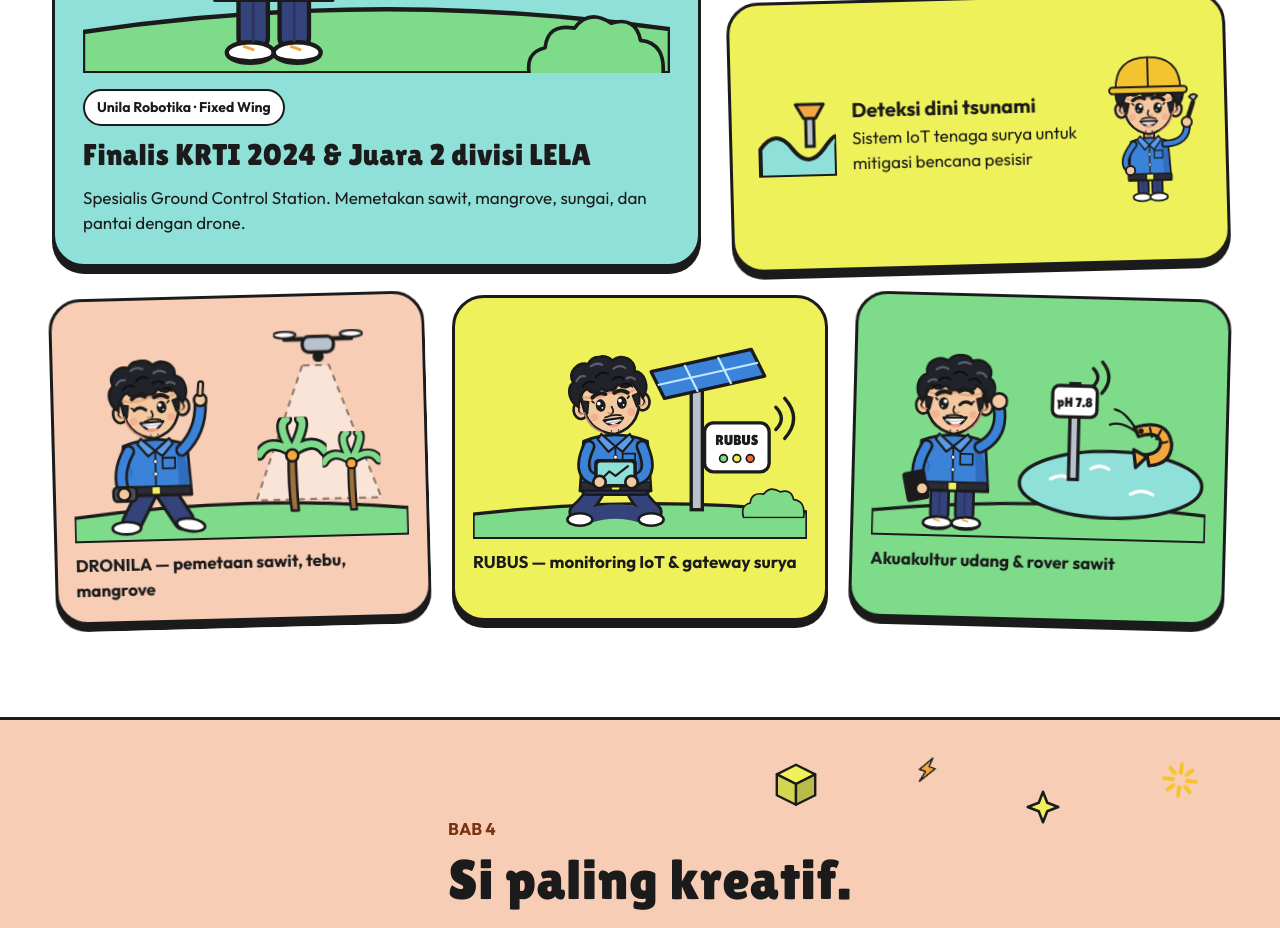
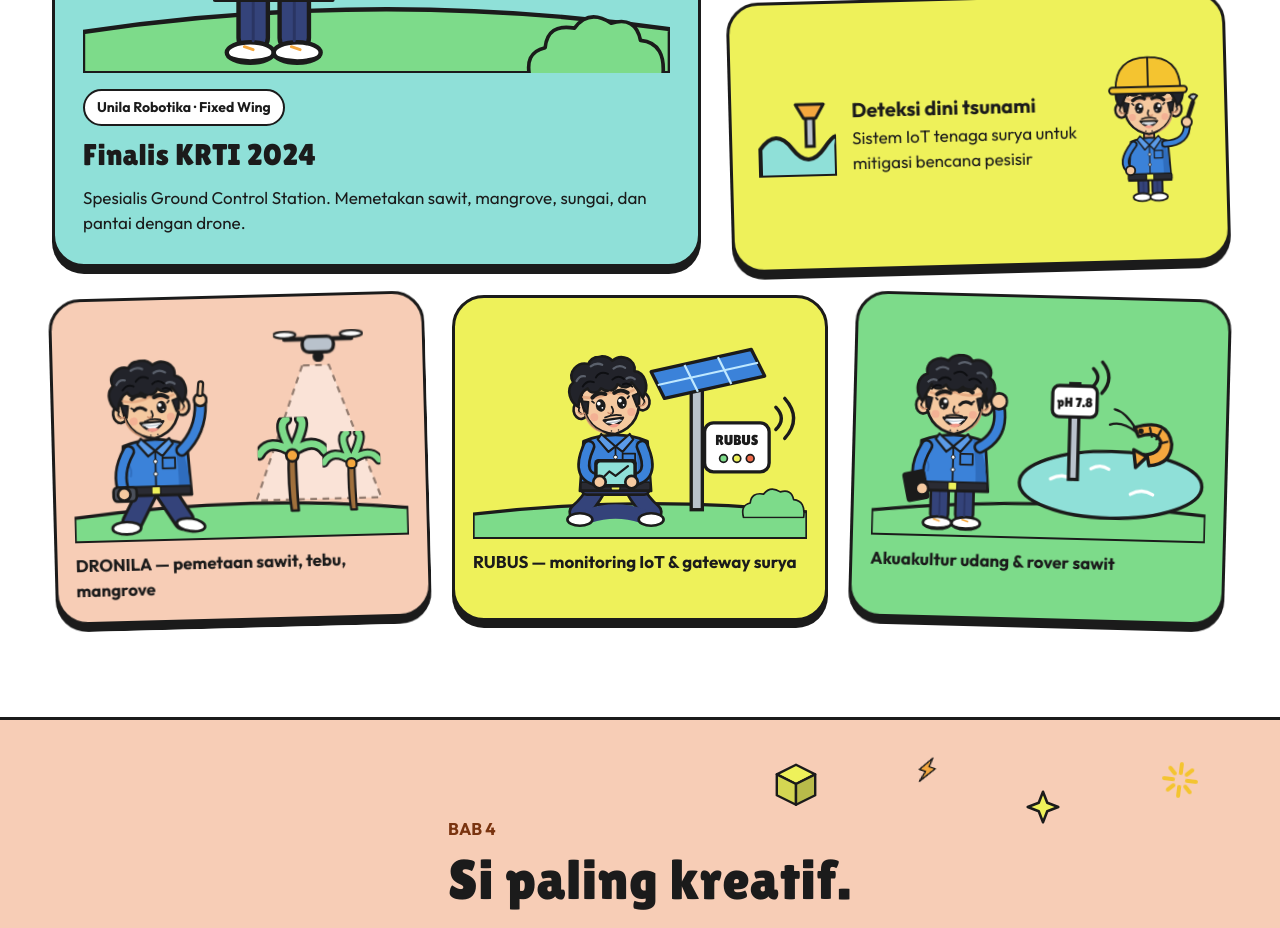
Before and after one commit to ricoprediansyah/portofolio-rico-fun-cursor, a React (Vite) app: page / in a window 1280 px wide. Shown: the part 3240-4168 px from the top of the page. Built offline with nearby package versions, Linux system fonts and the light colour scheme.

Commit message:
Hapus 'Juara 2 divisi LELA' dari kartu KRTI

```diff
--- a/src/components/Sections.tsx
+++ b/src/components/Sections.tsx
@@ -282,7 +282,7 @@ export function Drone() {
             <Art html={art.droneHero} viewBox="0 0 400 240" label="Rico menerbangkan drone" className="fluid-art" />
             <div className="stack-12">
               <span className="chip">Unila Robotika · Fixed Wing</span>
-              <h3 className="h3-lg">Finalis KRTI 2024 &amp; Juara 2 divisi LELA</h3>
+              <h3 className="h3-lg">Finalis KRTI 2024</h3>
               <p>Spesialis Ground Control Station. Memetakan sawit, mangrove, sungai, dan pantai dengan drone.</p>
             </div>
           </div>
```
